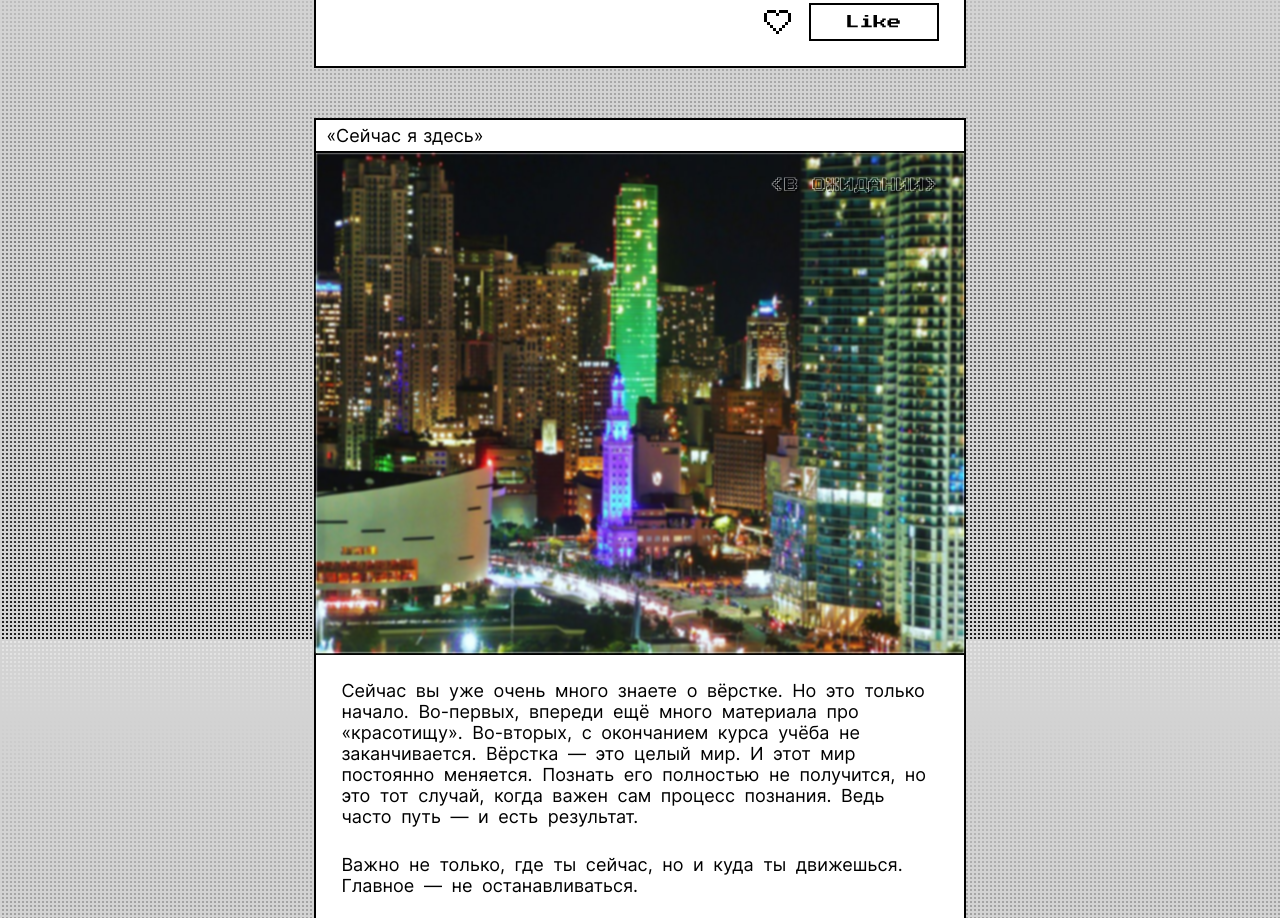
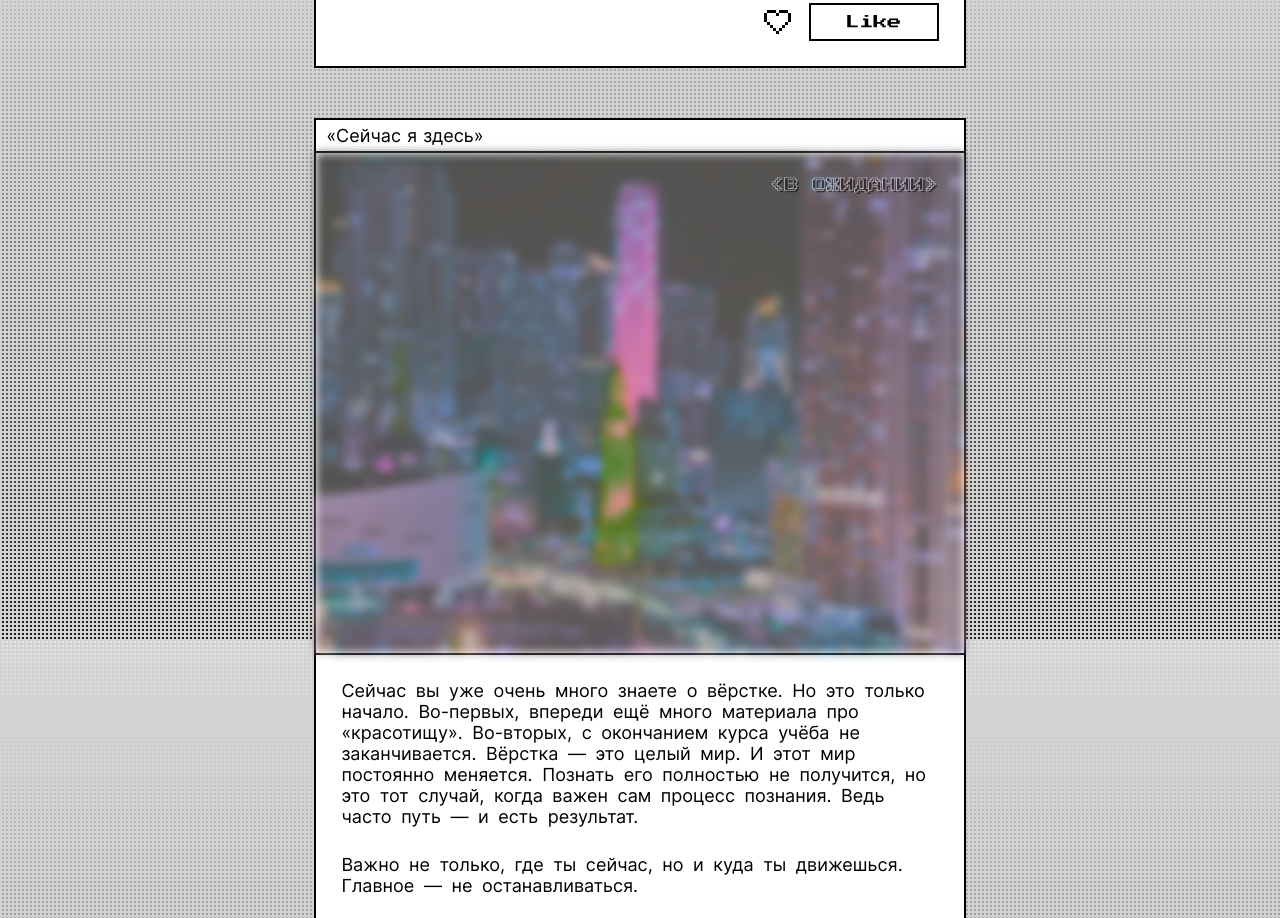
Before and after one commit to Hippi44/zakrivayuschiy-teg-f, a plain HTML site: page index.html in a window 1280 px wide. Shown: the part 6561-7479 px from the top of the page. Drawn offline with Linux system fonts and the light colour scheme.

Commit message:
Проектная работа сдача

```diff
--- a/styles/style.css
+++ b/styles/style.css
@@ -301,7 +301,7 @@
 }
 
 .image__blur {
-  filter: blur(0.8px);
+  filter: blur(5px) grayscale(20%) saturate(200%) invert(30%) hue-rotate(180deg);
 }
 
 .card__button:focus {
```
